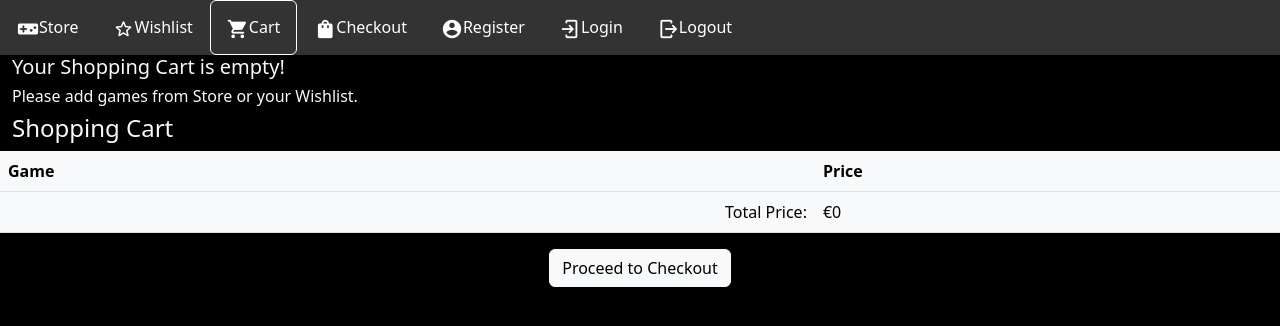
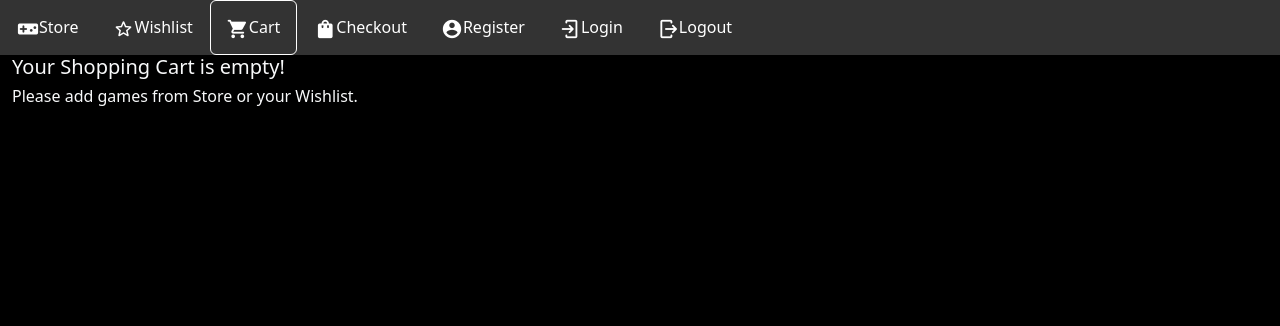
Before and after one commit to Revature-Capstone-1328/Game-Galaxy-Frontend, an Angular app: page /cart in a window 1280 px wide. Shown: the top 326 px of the page. Built offline with nearby package versions, Linux system fonts and the light colour scheme.

Commit message:
cart changes

```diff
--- a/src/app/components/cart/cart.component.html
+++ b/src/app/components/cart/cart.component.html
@@ -3,7 +3,7 @@
         <h5 class="text-light">Your Shopping Cart is empty!</h5>
         <h6 class="text-light">Please add games from Store or your Wishlist.</h6>
     </div>
-    <div  > <!--*ngIf="games.length>0"-->
+    <div *ngIf="cart.length>0">
         <div class="row">
         <h4 class="text-light">Shopping Cart</h4>
         </div>
@@ -11,29 +11,32 @@
             <table class="table table-hover table-light">
                 <thead>
                     <tr>
-                        <th colspan= 2 align="center">Game</th>
-                        <th align="right">Price</th>
+                        <th></th>
+                        <th>Game</th>
+                        <th>Quantity</th>
+                        <th>Price</th>
                     </tr>
                 </thead>
                 <tbody >
-                    <tr *ngFor="let cartItem of cart" >
-                        <td><a href="" (click)="removeFromCart()">Remove</a></td>
+                    <tr *ngFor="let cartItem of cart">
+                        <td><button  (click)="removeFromCart(cartItem)" class="btn btn-light">Remove</button></td>
                         <td>
                             <img src="{{cartItem.game.thumb}}" class="img-fluid rounded thumbnail-image">
-                            <ul>
-                                <li>{{cartItem.game.gameID}}</li>
-                                <li>{{cartItem.game.name}}</li>
-                                <li>{{cartItem.game.releaseDate.toLocaleDateString()}}</li>
-                                <li>Quantity: {{cartItem.quantity}}</li>
-                            </ul>
+                            <br>
+                            <span><b>{{cartItem.game.name}}</b></span>
+                            <br>
+                            <span><b>Game ID:</b> {{cartItem.game.gameID}}</span>
+                            <br>
+                            <span><b>Release Date:</b> {{cartItem.game.releaseDate.toLocaleString().split("T")[0]}}</span>
                         </td>
+                        <td>{{cartItem.quantity}}</td>
                         <td>€{{cartItem.game.retailPrice}}</td>
                     </tr>
 
                 </tbody>
                 <tfoot>
                     <tr>
-                        <td colspan="2" align="right">Total Price:</td>
+                        <td colspan="3" align="right">Total Price:</td>
                         <td>€{{totalPrice}}</td>
                     </tr>
                 </tfoot>
--- a/src/app/components/cart/cart.component.ts
+++ b/src/app/components/cart/cart.component.ts
@@ -19,7 +19,7 @@ export class CartComponent implements OnInit {
   constructor(private gameService:GameService) { }
 
   ngOnInit(): void {
-    this.loadCart();
+      this.loadCart();
   }
 
 
@@ -32,53 +32,43 @@ export class CartComponent implements OnInit {
       // display it from an array from store component
     } */
 
-    let games:Game[] = this.gameService.cartGames;
-    let result:number = 0;
+    let games:Game[] = [];
+    let subGames:Game[] = [];
     let retailPrice:number = 0;
+    let cartIndex = 0;
 
-    console.log(this.gameService.cartGames.length);
+    games =  this.gameService.cartGames.slice();
+    this.cart = [];
+    //console.log(this.gameService.cartGames.length);
     console.log(games.length);
     for (let index = 0; index < games.length; index++) {
       retailPrice = 0;
-      console.log("logic begins")
-      console.log(games);
-      let cartItem:Cart = new Cart(index,games[index],1);
-      result= games.lastIndexOf(games[index]);
-      console.log(result, index);
-      if ((games[index].gameID == games[result].gameID ) && (result != index)){
-        retailPrice =  Number(cartItem.game.retailPrice);
-        do{
+      let searchItem = this.cart.find(ct => ct.game.gameID == games[index].gameID);
+      if (searchItem == undefined){
+        let cartItem:Cart = new Cart(index,games[index],1);
+        console.log("display price")
+        console.log(games[index].retailPrice);
+        retailPrice =  Number(games[index].retailPrice);
+        subGames = games.filter(gm => {return gm.gameID == games[index].gameID});
+       // console.log(subGames);
+        for (let sub = 0; sub < subGames.length-1; sub++) {
+          retailPrice +=  Number(cartItem.game.retailPrice);
           cartItem.quantity += 1;
-          retailPrice += Number(cartItem.game.retailPrice);
-          games.splice(result,1);
-          result= games.lastIndexOf(games[index]);
-        }while((games[index].gameID == games[result].gameID ) && (result != index))
+        }
         cartItem.game.retailPrice = retailPrice;
         this.totalPrice +=  retailPrice;
-        this.cart[index] = cartItem;
-        /*
-        console.log(result, index);
-        console.log(games[index].gameId);
-        console.log(games[result].gameId);
-        console.log(games);
-        console.log(games.length);
-        console.log(result,index) */
-      }else{
-        this.totalPrice +=  Number(games[index].retailPrice);
-        this.cart[index] = cartItem;
+        this.cart[cartIndex] = cartItem;
+        cartIndex++;
       }
-
-      console.log(this.cart);
-
-
     }
-
+    this.totalPrice = Number(this.totalPrice.toFixed(2));
   }
 
-
-
-  removeFromCart(){
-    console.log()
+  removeFromCart(cartGame:Cart){
+    let index:number = this.cart.indexOf(cartGame);
+    this.totalPrice -= cartGame.game.retailPrice;
+    this.totalPrice = Number(this.totalPrice.toFixed(2));
+    this.cart.splice(index,1);
   }
 
 }
```
